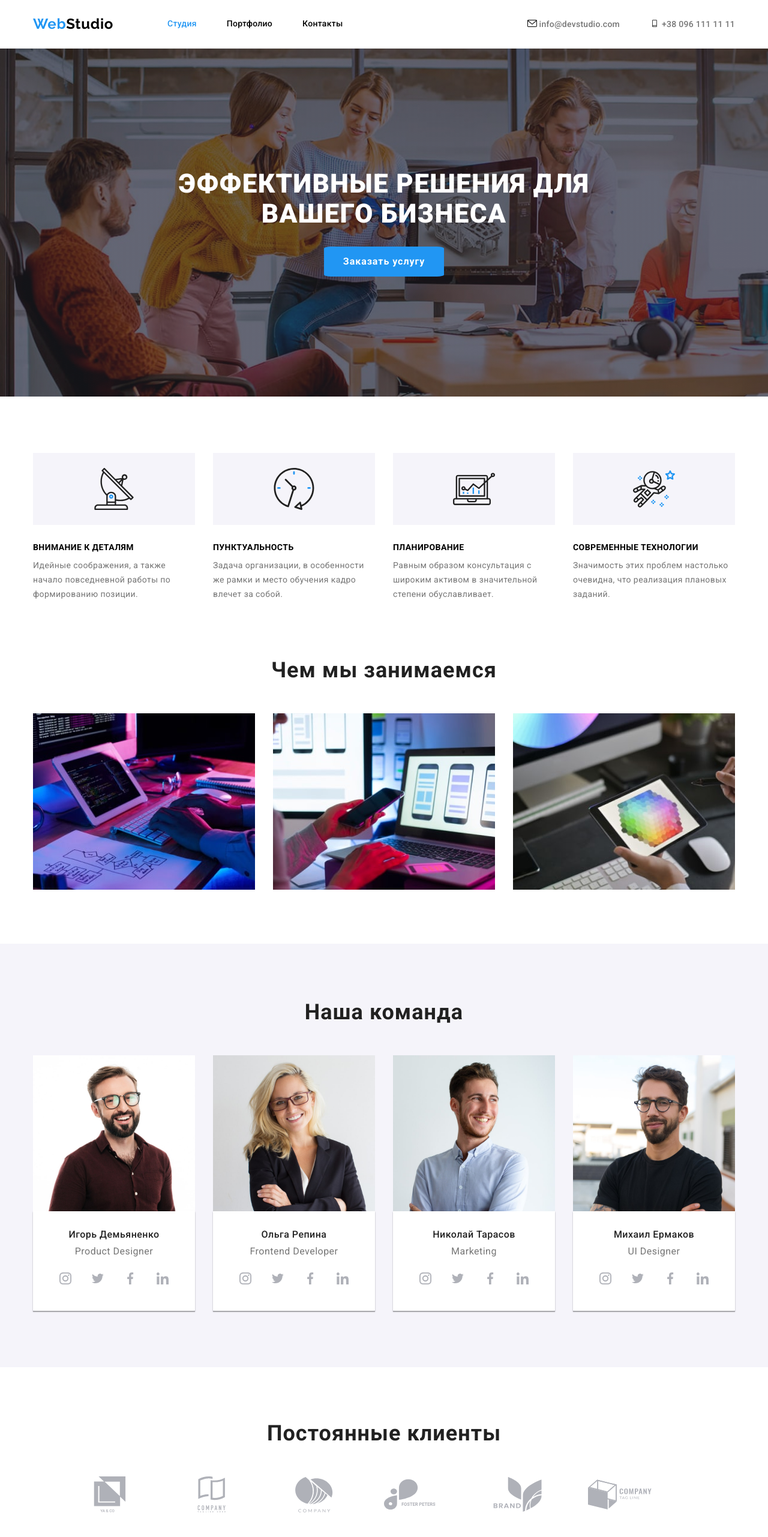
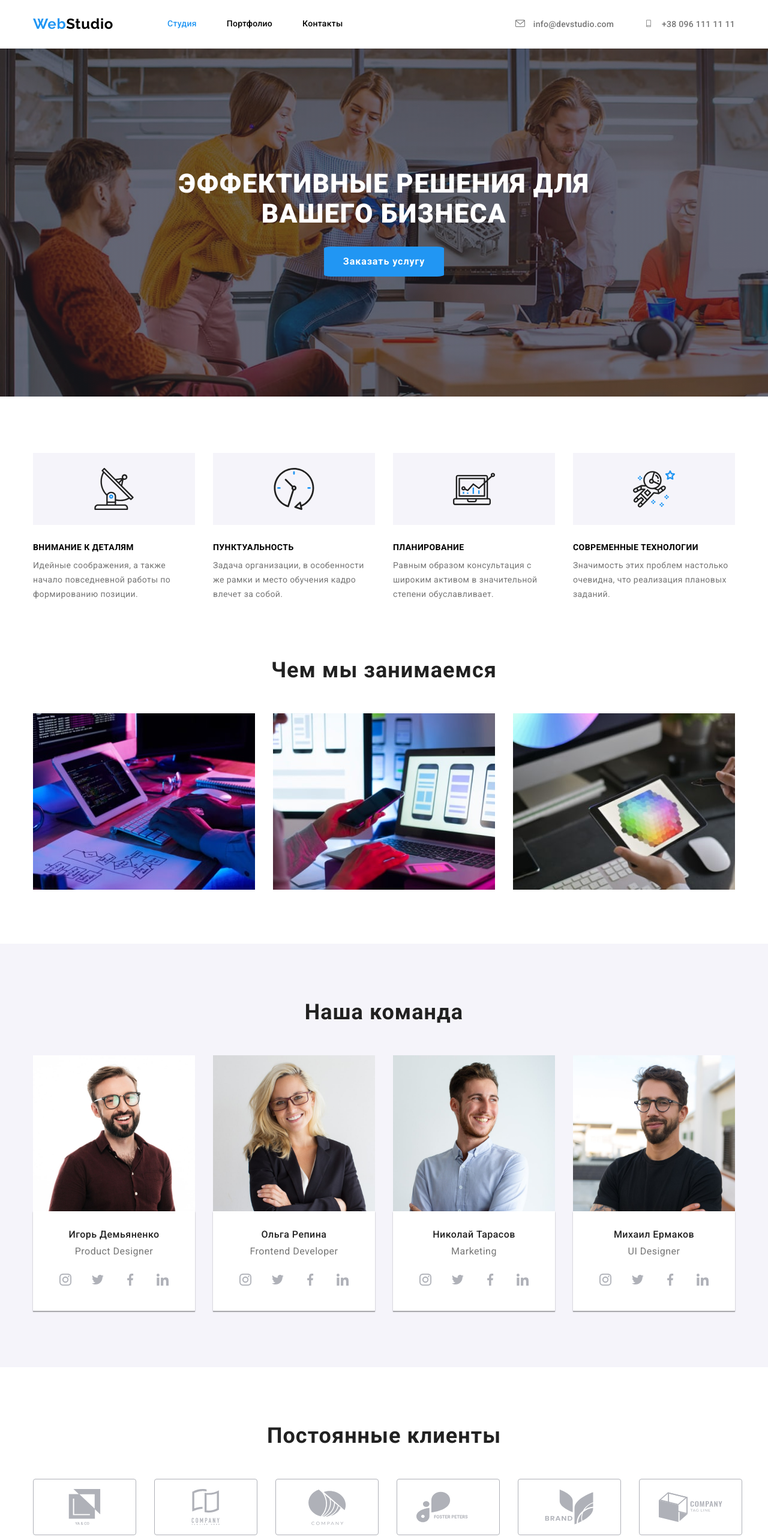
Before and after one commit to Nata1798/goit-markup-hw-04, a plain HTML site: page index.html in a window 1280 px wide. Shown: the top 2562 px of the page at 60% size. Drawn offline with nearby package versions, Linux system fonts and the light colour scheme.

Commit message:
goit-markup-hw-04

```diff
--- a/index.html
+++ b/index.html
@@ -30,21 +30,19 @@
                     </ul>
                 </nav>
                 <ul class="header-contacts">
-                    <li class="header-contacts-list list">
-                        <a href="" class="header-icon-link link">
-                            <svg class="header-mail" width="16" height="12">
-                                <use href="./image/sprite.svg.svg#icon-envelope"></use>
-                            </svg>
-                        </a>
-                        <a class="header-mail link" href="mailto:info@devstudio.com">info@devstudio.com</a>
+                    <li class="header-contacts-list list ">
+                            <a class="header-contacts-link header-mail link" href="mailto:info@devstudio.com">
+                                <svg class="header-icon" width="16" height="12">
+                                    <use href="./image/sprite.svg.svg#icon-envelope"></use>
+                                </svg>
+                            info@devstudio.com</a>
                     </li>
                     <li class="header-contacts-list list">
-                        <a href="" class="header-icon-link link">
-                            <svg class="header-tel" width="16" height="12">
-                                <use href="./image/sprite.svg.svg#icon-smartphone"></use>
-                            </svg>
-                        </a>
-                        <a class="header-tel link" href="tel:+380961111111">+38 096 111 11 11</a>
+                            <a class="header-contacts-link header-tel link" href="tel:+380961111111">
+                                <svg class="header-icon " width="16" height="12">
+                                    <use href="./image/sprite.svg.svg#icon-smartphone"></use>
+                                </svg>
+                                +38 096 111 11 11</a>
                     </li>
                 </ul>
             </div>
@@ -62,38 +60,38 @@
             <div class="container">
                 <ul class="list feature-list">
                     <li class="feature-item">
-                        <a href="" class="feature-icon-link link">
+                        <div class="feature-icon-link link">
                             <svg class="feature-icon" width="70" height="70">
                                 <use href="./image/sprite.svg.svg#icon-antenna"></use>
                             </svg>
-                        </a>
+                        </div>
                         <h3 class="feature-title">ВНИМАНИЕ К ДЕТАЛЯМ</h3>
                         <p class="feature-text">Идейные соображения, а также начало повседневной работы по формированию позиции.</p>
                     </li>
                     <li class="feature-item">
-                        <a href="" class="feature-icon-link link">
+                        <div class="feature-icon-link link">
                             <svg class="feature-icon" width="70" height="70">
                                 <use href="./image/sprite.svg.svg#icon-clock"></use>
                             </svg>
-                        </a>
+                        </div>
                         <h3 class="feature-title" >ПУНКТУАЛЬНОСТЬ</h3>
                         <p class="feature-text" >Задача организации, в особенности же рамки и место обучения кадро влечет за собой.</p>
                     </li>
                     <li class="feature-item">
-                        <a href="" class="feature-icon-link link">
+                        <div class="feature-icon-link link">
                             <svg class="feature-icon" width="70" height="70">
                                 <use href="./image/sprite.svg.svg#icon-diagram"></use>
                             </svg>
-                        </a>
+                        </div>
                         <h3 class="feature-title">ПЛАНИРОВАНИЕ</h3>
                         <p class="feature-text" >Равным образом консультация с широким активом в значительной степени обуславливает.</p>
                     </li>
                     <li class="feature-item">
-                        <a href="" class="feature-icon-link link">
+                        <div class="feature-icon-link link">
                             <svg class="feature-icon" width="70" height="70">
                                 <use href="./image/sprite.svg.svg#icon-astronaut"></use>
                             </svg>
-                        </a>
+                        </div>
                         <h3 class="feature-title">СОВРЕМЕННЫЕ ТЕХНОЛОГИИ</h3>
                         <p class="feature-text" >Значимость этих проблем настолько очевидна, что реализация плановых заданий.</p>
                     </li>
--- a/style.css/style.css
+++ b/style.css/style.css
@@ -85,30 +85,23 @@ img {
 .header-link:hover {
     color: #2196f3;
 }
-.header-mail{
+.header-contacts-list:not(:first-child) {
+    margin-left: 50px;
+}
+.header-contacts-link {
     font-weight: 500;
     font-size: 14px;
     line-height: 1.14;
     letter-spacing: 0.02em;
     color: #757575;
+    fill: #757575;
 }
-.header-contacts-list:not(:first-child) {
-    margin-left: 50px;
+.header-contacts-link:hover {
+    fill: #2196f3;
+    color: #2196f3;
 }
-.header-tel {
-    font-weight: 500;
-    font-size: 14px;
-    line-height: 1.14;
-    letter-spacing: 0.02em;
-    color: #757575;
-}
-.header-mail:hover {
-    color: #2196f3;
-    fill: #2196f3;
-}
-.header-tel:hover {
-    color: #2196f3;
-    fill: #2196f3;
+.header-icon {
+    margin-right: 10px;
 }
                     /*Main title*/
 .main-section-first {
@@ -119,8 +112,8 @@ img {
                                       rgba(47, 48, 58, 0.4)),
                                       url(../image/baground-hero.jpg);
     background-repeat: no-repeat;
-    background-position: absolute;
     background-size: cover;
+    max-width: 1600px;
 }
 .main-section-text {
     font-weight: 900;
@@ -272,24 +265,25 @@ img {
     color: #757575;
     margin-bottom: 16px;
 }
-.socials-item {
+.socials-icon {
+    color: #afb1b8;
+}
+.socials-link {
     width: 44px;
     height: 44px;
     display: flex;
     justify-content: center;
     align-items: center;
     border-radius: 50%;
+    fill: #afb1b8
 }
-.socials-item:hover,
-.socials-item:focus {
+.socials-link:hover,
+.socials-link:focus {
     background-color: #2196f3;
+    fill: #ffffff;
 }
-.socials-icon {
-    fill: #afb1b8;
-}
-.socials-icon:hover,
-.socials-icon:focus {
-    fill: #ffffff;
+.socials-icon:ho {
+
 }
 .socials-list {
     display: flex;
@@ -299,6 +293,10 @@ img {
     margin-right: 10px;
 }
                     /*Regular clients*/
+.clients {
+    padding-top: 94px;
+    padding-bottom: 94px;
+}
 .clients-title {
     font-weight: bold;
     font-size: 36px;
@@ -306,27 +304,41 @@ img {
     text-align: center;
     letter-spacing: 0.03em;
     color: #212121;
-    padding-top: 90px;
     margin-bottom: 50px;
 }
 .clients-list {
     display: flex;
-    align-items: center;
-    justify-content: center;
-    padding-bottom: 94px;
 }
 .clients-link {
     display: block;
     width: 170px;
     height: 92px;
     fill: #afb1b8;
-}
-.clients-link:not(:last-child) {
-    margin-right: 30px;
+    display: flex;
+    justify-content: center;
+    align-items: center;
 }
 .clients-link:hover,
 .clients-link:focus {
     fill: #2196f3;
+}
+.clients-item {
+    border-top-width: 1px;
+    border-top-style: solid;
+    border-top-color: #afb1b8;
+    border-right-width: 1px;
+    border-right-style: solid;
+    border-right-color: #afb1b8;
+    border-bottom-width: 1px;
+    border-bottom-style: solid;
+    border-bottom-color: #afb1b8;
+    border-left-width: 1px;
+    border-left-style: solid;
+    border-left-color: #afb1b8;
+    border-radius: 4px;
+}
+.clients-item:not(:last-child) {
+    margin-right: 30px;
 }
                     /*Footer content*/
 .footer {
@@ -336,8 +348,8 @@ img {
 }
 .footer-conteiner {
     display: flex;
+    align-items: baseline;
 }
-
 .footer-logo {
     display: block;
     font-family: Raleway;
@@ -371,7 +383,6 @@ img {
     color: rgba(255, 255, 255, 0.6);
 }
 .footer-socials-container {
-    margin-top: 20px;
     margin-left: 70px;
 }
 .social-title {
@@ -403,6 +414,13 @@ img {
     letter-spacing: 0.003em;
     color: #212121;
     margin-bottom: 50px;
+}
+.portfolio-item:hover,
+.portfolio-item:focus {
+    box-shadow: 0px 2px 2px 0px #0000001F,
+                0px 1px 2px 0px #00000014,
+                0px 3px 1px 0px #0000001A;
+
 }
 .portfolio-item:not(:last-child) {
     margin-right: 10px;
@@ -438,6 +456,12 @@ img {
 .portfolio-list.portfolio-list:nth-child(3n) {
     margin-right: 0px;
 }
+.portfolio-list:hover,
+.portfolio-list:focus {
+    box-shadow: 1px 4px 6px 0px #00000029,
+                0px 4px 4px 0px #0000000F,
+                0px 1px 1px 0px #0000001F;
+}
 .portfolio-list-first {
     margin-bottom: 30px;
 }
```
Also changed, not shown: portfolio.html (+11 -13 lines).
